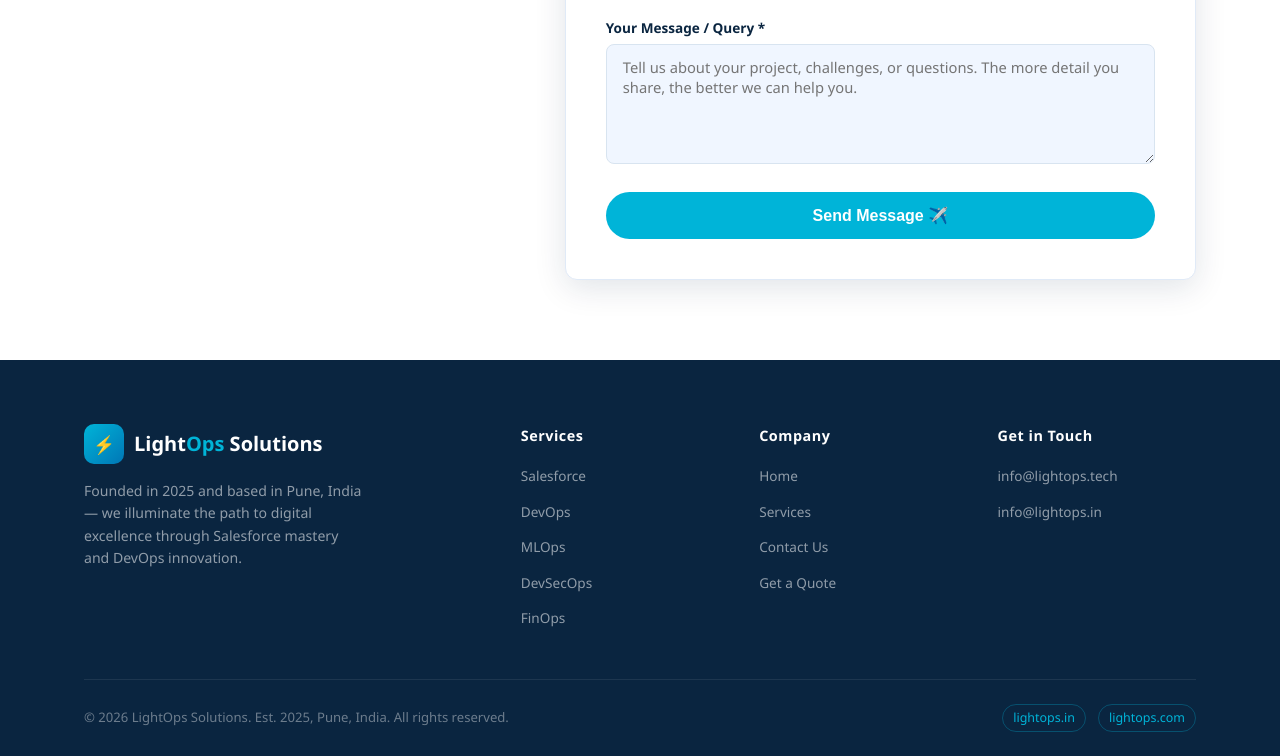
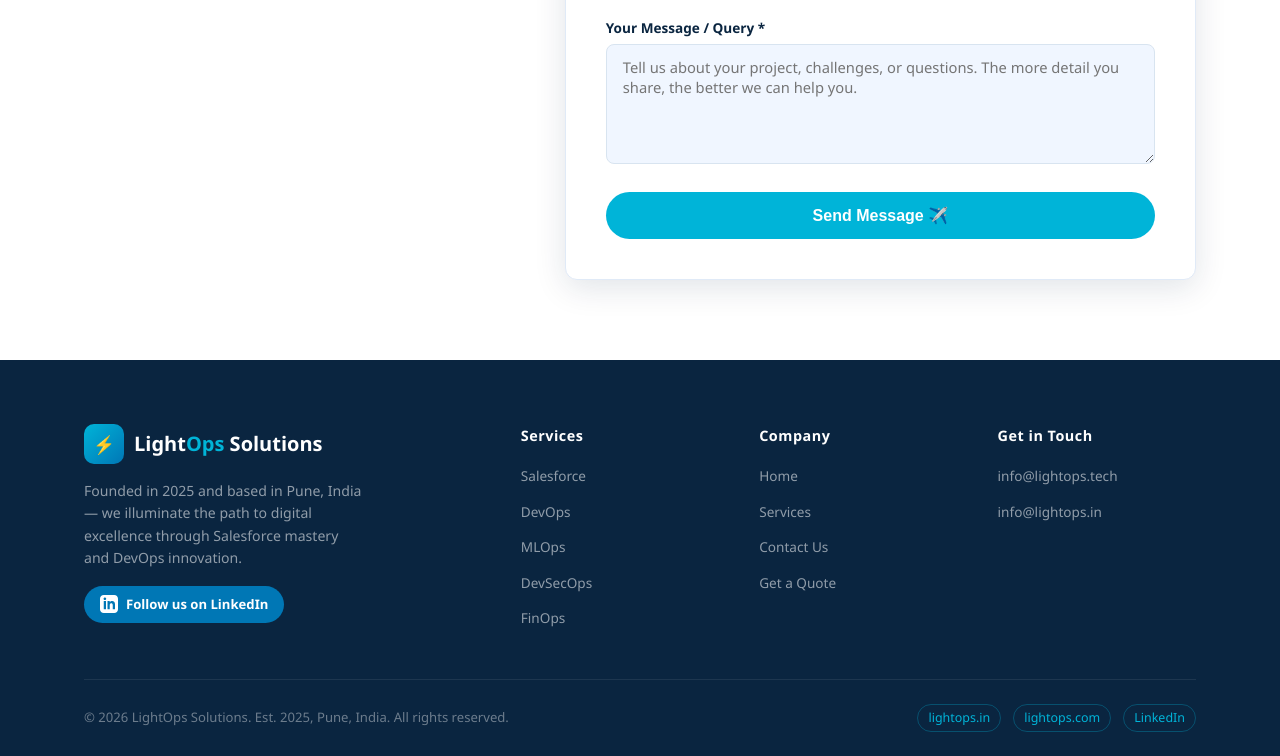
Before and after one commit to Abhinav111137/lightops-web, a plain HTML site: page contact.html in a window 1280 px wide. Shown: the part 984-1740 px from the top of the page. Drawn offline with Linux system fonts and the light colour scheme.

Commit message:
Add LinkedIn link, update README

```diff
--- a/contact.html
+++ b/contact.html
@@ -160,6 +160,12 @@
           <span class="logo-text">Light<span>Ops</span> Solutions</span>
         </div>
         <p>Founded in 2025 and based in Pune, India — we illuminate the path to digital excellence through Salesforce mastery and DevOps innovation.</p>
+        <div class="footer-social">
+          <a href="https://www.linkedin.com/company/lightops-solutions/" target="_blank" class="social-btn" aria-label="LinkedIn">
+            <svg xmlns="http://www.w3.org/2000/svg" width="18" height="18" viewBox="0 0 24 24" fill="currentColor"><path d="M19 0h-14c-2.761 0-5 2.239-5 5v14c0 2.761 2.239 5 5 5h14c2.762 0 5-2.239 5-5v-14c0-2.761-2.238-5-5-5zm-11 19h-3v-11h3v11zm-1.5-12.268c-.966 0-1.75-.79-1.75-1.764s.784-1.764 1.75-1.764 1.75.79 1.75 1.764-.783 1.764-1.75 1.764zm13.5 12.268h-3v-5.604c0-3.368-4-3.113-4 0v5.604h-3v-11h3v1.765c1.396-2.586 7-2.777 7 2.476v6.759z"/></svg>
+            Follow us on LinkedIn
+          </a>
+        </div>
       </div>
       <div class="footer-col">
         <h4>Services</h4>
@@ -193,6 +199,7 @@
       <div class="footer-domains">
         <a href="https://lightops.in" target="_blank">lightops.in</a>
         <a href="https://lightops.com" target="_blank">lightops.com</a>
+        <a href="https://www.linkedin.com/company/lightops-solutions/" target="_blank">LinkedIn</a>
       </div>
     </div>
   </div>
--- a/style.css
+++ b/style.css
@@ -208,6 +208,15 @@ nav { display: flex; align-items: center; justify-content: space-between; height
 footer { background: var(--primary); color: rgba(255,255,255,.75); padding: 64px 0 24px; }
 .footer-grid { display: grid; grid-template-columns: 2fr 1fr 1fr 1fr; gap: 40px; margin-bottom: 48px; }
 .footer-brand p { font-size: .88rem; margin-top: 16px; max-width: 280px; color: rgba(255,255,255,.55); }
+.footer-social { margin-top: 16px; }
+.social-btn {
+  display: inline-flex; align-items: center; gap: 8px;
+  background: #0077b5; color: #fff;
+  font-size: .82rem; font-weight: 600;
+  padding: 8px 16px; border-radius: 50px;
+  transition: var(--transition);
+}
+.social-btn:hover { background: #005f8e; transform: translateY(-2px); box-shadow: 0 4px 12px rgba(0,119,181,.4); }
 .footer-col h4 { color: var(--white); font-size: .9rem; font-weight: 700; margin-bottom: 16px; letter-spacing: .5px; }
 .footer-col ul { display: flex; flex-direction: column; gap: 10px; }
 .footer-col ul li a { font-size: .85rem; color: rgba(255,255,255,.55); transition: var(--transition); }
```
Also changed, not shown: index.html (+7 -0 lines), quote.html (+7 -0 lines), services.html (+7 -0 lines), README.md.
